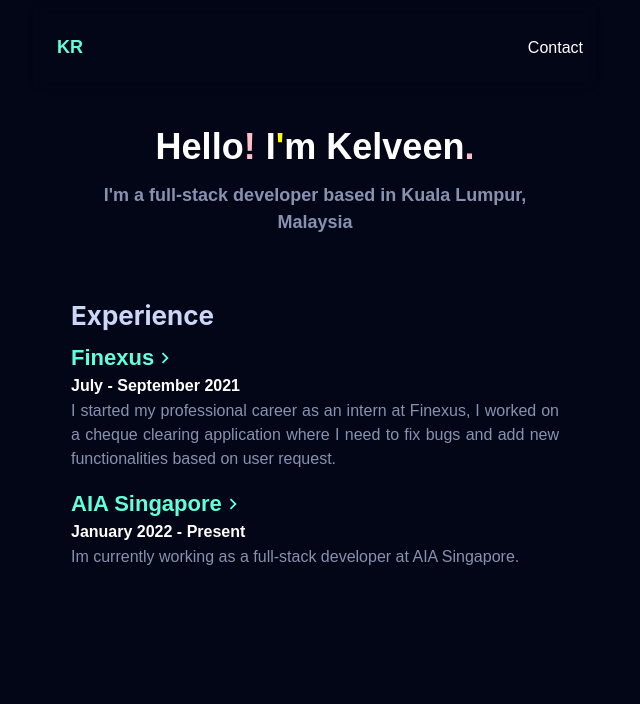
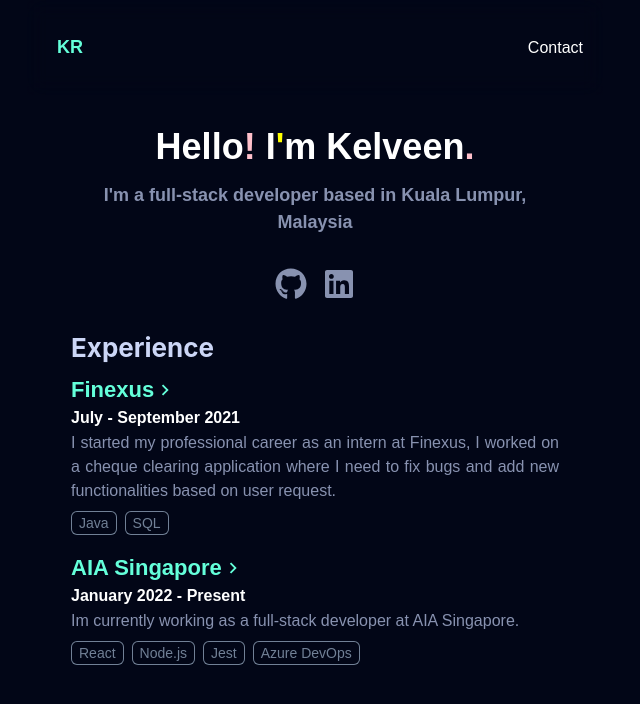
Before and after one commit to KelveenRaj/portfolio2024, a React (Create React App) app: page / in a window 1280 px wide. Shown: the top 704 px of the page, without its empty margins (325-965 px from the left). Built offline with nearby package versions, Linux system fonts and the light colour scheme.

Commit message:
refactor code and add icons

```diff
--- a/package.json
+++ b/package.json
@@ -14,6 +14,7 @@
     "react": "^18.2.0",
     "react-dom": "^18.2.0",
     "react-helmet": "^6.1.0",
+    "react-icons": "^4.12.0",
     "react-router-dom": "^6.21.1",
     "react-scripts": "5.0.1",
     "styled-components": "^6.1.3",
--- a/src/App.js
+++ b/src/App.js
@@ -6,14 +6,14 @@
 } from "react-router-dom";
 
 import About from "./pages/about";
-import Test from "./pages/test";
+import Contact from "./pages/contact";
 import MainLayout from "./components/layout";
 
 const router = createBrowserRouter(
   createRoutesFromElements(
     <Route path="/" element={<MainLayout />}>
       <Route index element={<About />} />
-      <Route path="test" element={<Test />} />
+      <Route path="contact" element={<Contact />} />
     </Route>
   )
 );
--- /dev/null
+++ b/src/components/CustomIcons.js
@@ -0,0 +1,39 @@
+import React from "react";
+import { Icon } from "@chakra-ui/react";
+import { FaGithub, FaLinkedin } from "react-icons/fa";
+
+const styles = {
+  icon: {
+    "@keyframes bounce": {
+      "0%, 20%, 50%, 80%, 100%": {
+        transform: "translateY(0)",
+      },
+      "40%": {
+        transform: "translateY(-20px)",
+      },
+      "60%": {
+        transform: "translateY(-10px)",
+      },
+    },
+  },
+};
+
+export const GithubIcon = () => (
+  <Icon
+    as={FaGithub}
+    boxSize={8}
+    color="#8892B0"
+    _hover={{ color: "#64ffda", animation: "bounce 1s infinite" }}
+    sx={styles.icon}
+  />
+);
+
+export const LinkedinIcon = () => (
+  <Icon
+    as={FaLinkedin}
+    boxSize={8}
+    color="#8892B0"
+    _hover={{ color: "#64ffda", animation: "bounce 1s infinite" }}
+    sx={styles.icon}
+  />
+);
--- a/src/components/Experience.js
+++ b/src/components/Experience.js
@@ -1,9 +1,18 @@
-import { Box, Stack, Text, Heading, Flex, Link } from "@chakra-ui/react";
+import {
+  Box,
+  Stack,
+  Text,
+  Heading,
+  Flex,
+  Link,
+  HStack,
+  Tag,
+} from "@chakra-ui/react";
 import { ChevronRightIcon } from "@chakra-ui/icons";
 
 const Experience = ({ data }) => {
   return (
-    <Stack mt={10}>
+    <Stack>
       <Box>
         <Heading
           style={{
@@ -51,6 +60,13 @@
             <Text style={{ textAlign: "justify", color: "#8892B0" }}>
               {item.desc}
             </Text>
+            <HStack marginTop="2" spacing="2">
+              {item.stack.map((stack) => (
+                <Tag key={stack} variant="outline">
+                  {stack}
+                </Tag>
+              ))}
+            </HStack>
           </Flex>
         ))}
       </Box>
--- a/src/components/layout/Navbar.js
+++ b/src/components/layout/Navbar.js
@@ -57,7 +57,7 @@
           {isLargerThanMd ? (
             <Stack direction="row" spacing={4}>
               <Box flex={1} />
-              <LinkItem href="/test" isActive={isActive}>
+              <LinkItem href="/contact" isActive={isActive}>
                 Contact
               </LinkItem>
             </Stack>
@@ -75,8 +75,8 @@
                     <Link to="/" passHref>
                       <MenuItem as={ChakraLink}>About</MenuItem>
                     </Link>
-                    <Link to="/test" passHref>
-                      <MenuItem as={ChakraLink}>Test</MenuItem>
+                    <Link to="/contact" passHref>
+                      <MenuItem as={ChakraLink}>Contact</MenuItem>
                     </Link>
                   </MenuList>
                 </Menu>
--- a/src/pages/about/index.js
+++ b/src/pages/about/index.js
@@ -1,5 +1,6 @@
-import { Container, Box, Stack, Text } from "@chakra-ui/react";
+import { Container, Box, Stack, Text, HStack } from "@chakra-ui/react";
 import data from "../../utils/constants.json";
+import { GithubIcon, LinkedinIcon } from "../../components/CustomIcons";
 import Section from "../../components/Section";
 import AnimatedText from "../../components/AnimatedText";
 import Experience from "../../components/Experience";
@@ -10,27 +11,34 @@
       <Box
         borderRadius="lg"
         p={3}
-        mb={6}
         align="center"
         boxSize="auto"
         color="white"
         fontFamily={'"Poppins", sans-serif'}
         spacing={2}
       >
-        {/* Heading */}
         <Stack>
+          {/* Heading */}
           <AnimatedText text={data.hello} fontSize="36px" />
           <Section delay={1.3}>
             <Text fontSize={"18px"} fontWeight={600} color="#8892B0">
               {data.info}
             </Text>
           </Section>
+
+          {/* Social Links */}
+          <Section delay={1.6}>
+            <HStack spacing={4} align="center" justify="center">
+              <GithubIcon />
+              <LinkedinIcon />
+            </HStack>
+          </Section>
+
+          {/* Experience */}
+          <Section delay={1.9}>
+            <Experience data={data} />
+          </Section>
         </Stack>
-
-        {/* Experience */}
-        <Section delay={1.8}>
-          <Experience data={data} />
-        </Section>
       </Box>
     </Container>
   );
--- /dev/null
+++ b/src/pages/contact/index.js
@@ -0,0 +1,9 @@
+const Contact = () => {
+    return (
+      <>
+        <h1>Contact Form here</h1>
+      </>
+    );
+  };
+
+  export default Contact;
--- a/src/pages/test/index.js
+++ /dev/null
@@ -1,9 +0,0 @@
-const Test = () => {
-    return (
-      <>
-        <h1>Test</h1>
-      </>
-    );
-  };
-
-  export default Test;
--- a/src/utils/constants.json
+++ b/src/utils/constants.json
@@ -10,14 +10,14 @@
       "url": "https://www.finexusgroup.com/",
       "year": "July - September 2021",
       "desc": "I started my professional career as an intern at Finexus, I worked on a cheque clearing application where I need to fix bugs and add new functionalities based on user request.",
-      "stack": "Java, SQL"
+      "stack": ["Java", "SQL"]
     },
     {
       "company": "AIA Singapore",
       "url": "https://www.aia.com.sg/en/index",
       "year": "January 2022 - Present",
       "desc": "Im currently working as a full-stack developer at AIA Singapore.",
-      "stack": "React, Node.js, Jest, Azure DevOps"
+      "stack": ["React", "Node.js", "Jest", "Azure DevOps"]
     }
   ]
 }
```
Also changed, not shown: 1 other file (tests, documents, lock files or other folders).
